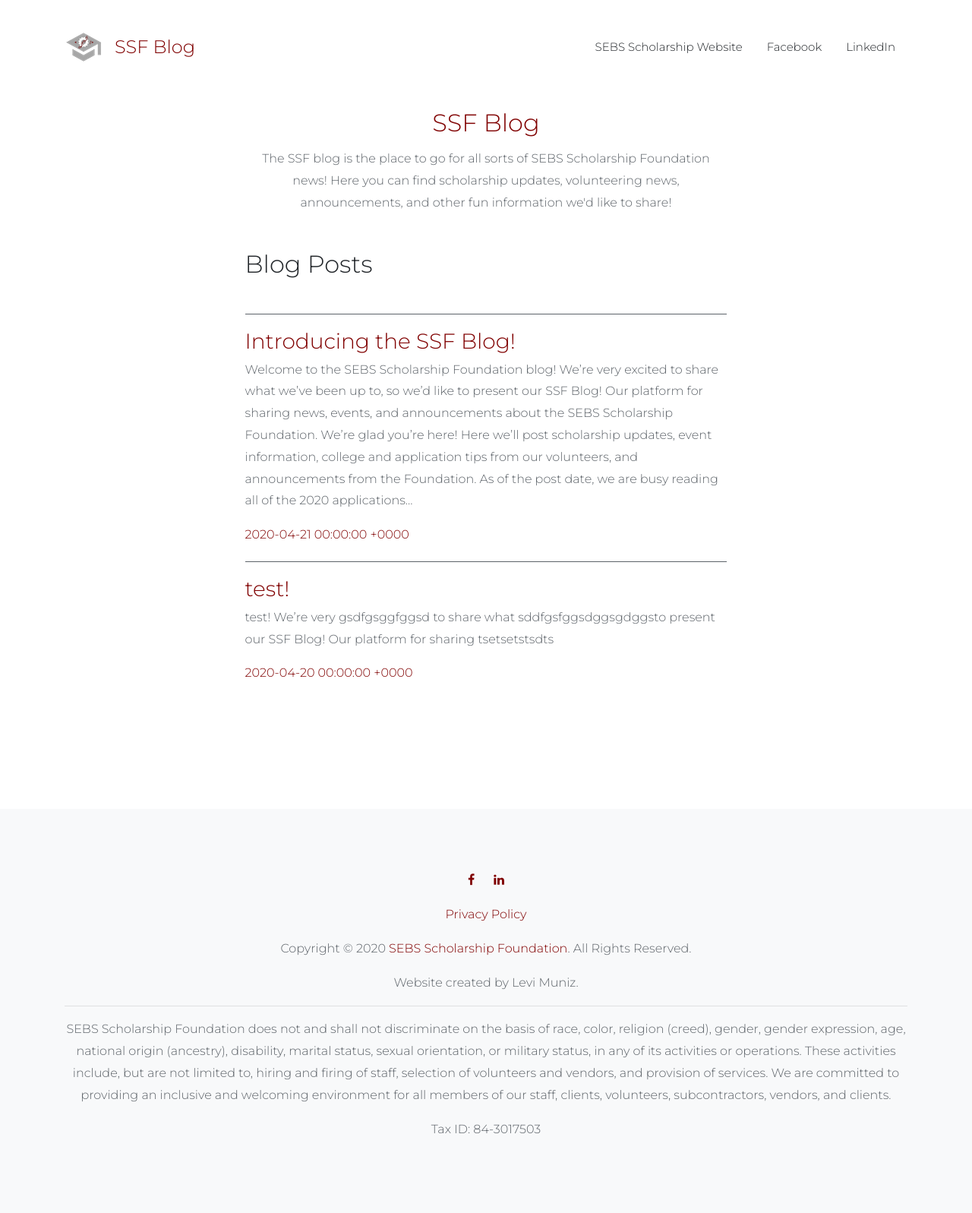
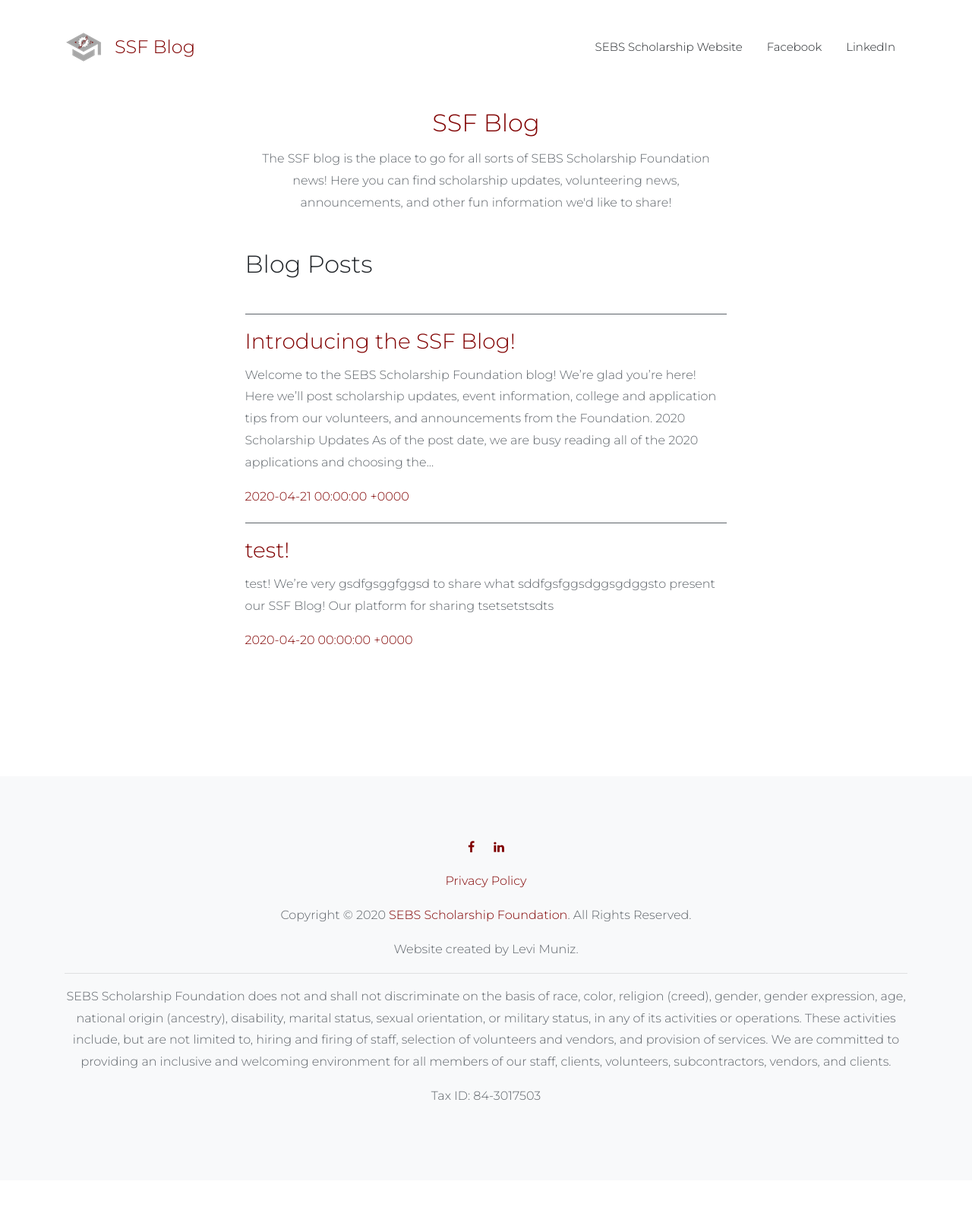
Before and after one commit to sebs-scholarship/Blog, a Jekyll site: the page built from index.html, in a window 1280 px wide. Shown: the whole page at 76% size. Built offline with Jekyll 4.4.1, drawn with Linux system fonts in a browser that asks for light colours; after the commit the page ends 1554 px from its top, so only the background shows below that.

Commit message:
Minor layout changes and update welcome post
ADDED - Date to bottom of post
ADDED - Headers throughout welcome post
CHANGED - Truncate at 50 words in descriptions
CHANGED - Spacing of blog feed titles

```diff
--- a/_layouts/default.html
+++ b/_layouts/default.html
@@ -12,7 +12,7 @@
         <meta property="og:title" content="{{ site.title }}" />
     {% endif %}
     {% if page.is_post %}
-        <meta name="description" content="{{ page.content | strip_html | truncatewords:75 }}">
+        <meta name="description" content="{{ page.content | strip_html | truncatewords:50 }}">
     {% else %}
         <meta name="description" content="{{ site.description }}">
     {% endif %}
--- a/_layouts/post.html
+++ b/_layouts/post.html
@@ -13,6 +13,9 @@
                     {{ content }}
                     {% include facebook_share.html %}
                     {% include linkedin_share.html %}
+                    <br>
+                    <br>
+                    <p><i>Date Posted: {{ page.date }}</i></p>
                 </div>
             </div>
         </div>
--- a/_posts/2020-04-21-Welcome.md
+++ b/_posts/2020-04-21-Welcome.md
@@ -5,16 +5,19 @@
 
 ## Welcome to the SEBS Scholarship Foundation blog!
 
-We're very excited to share what we've been up to, so we'd like to present our SSF Blog! Our platform for sharing
-news, events, and announcements about the SEBS Scholarship Foundation.
+We’re glad you’re here! Here we’ll post scholarship updates, event information, college and application tips from our volunteers, and announcements from the Foundation.
 
-We’re glad you’re here! Here we’ll post scholarship updates, event information, college and application tips from our volunteers, and announcements from the Foundation.
+### 2020 Scholarship Updates
 
 As of the post date, we are busy reading all of the 2020 applications and choosing the finalists. We will announce the winner of the scholarship by **May 14**.
 
 We are LOVING all of the applications we received, and we are confident that every one of you will go on to do great things! You rock!
 
+### We Need Your Feedback!
+
 If you are a SEBS senior (whether you applied for the scholarship or not), we would really appreciate it if you could fill out this [feedback form](https://forms.gle/eqVD7GPhCsWQVdTY8). This will help us make the SEBS Scholarship a better experience for future classes! In addition, if you’d like to help us administer the scholarship for future classes, [get in touch with us to volunteer](https://forms.gle/PGQbzymeGPz1E7U27). We’d love your help!
+
+### ...and a Free Resource for You!
 
 Finally, if you still haven’t decided on a college yet, we’ve created a [free college decision matrix tool](/assets/documents/College_Decision_Matrix.xlsx) to help!
 
--- a/assets/css/style.css
+++ b/assets/css/style.css
@@ -2625,7 +2625,7 @@
 	padding: 20px 0;
 }
 
-.feed-item h3 {color: #800000}
+.feed-item h3 {color: #800000;margin-bottom: 15px;}
 .feed-item p {color: #5D6369;margin-bottom: 0;}
 .feed-item .date {color: #800000}
 .feed-item:hover {
--- a/index.html
+++ b/index.html
@@ -18,7 +18,7 @@
                     <a href="{{ post.url }}">
                         <div class="feed-item">
                             <h3>{{ post.title }}</h3>
-                            <p class="mb-3">{{ post.content | strip_html | truncatewords:75 }}</p>
+                            <p class="mb-3">{{ post.content | strip_html | truncatewords:50 }}</p>
                             <p class="date">{{ post.date }}</p>
                         </div>
                     </a>
```
